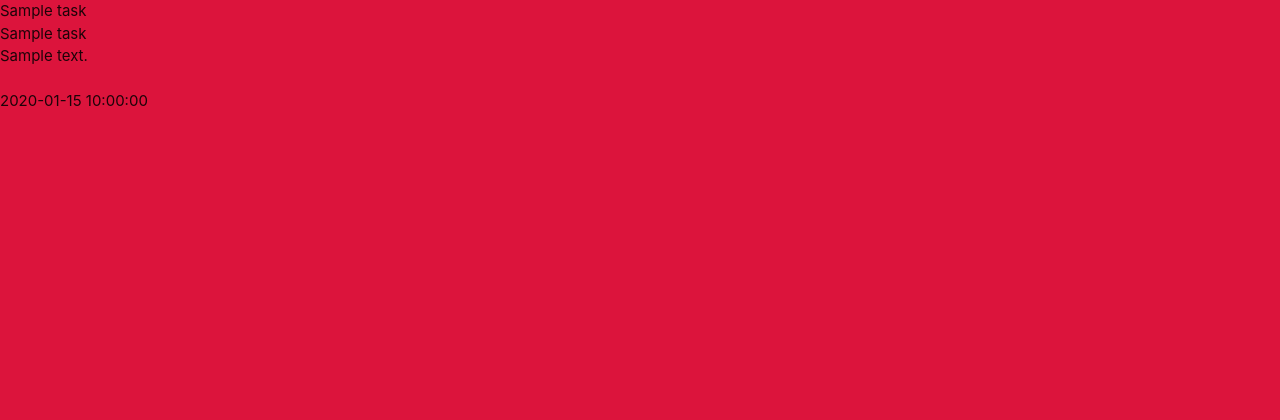
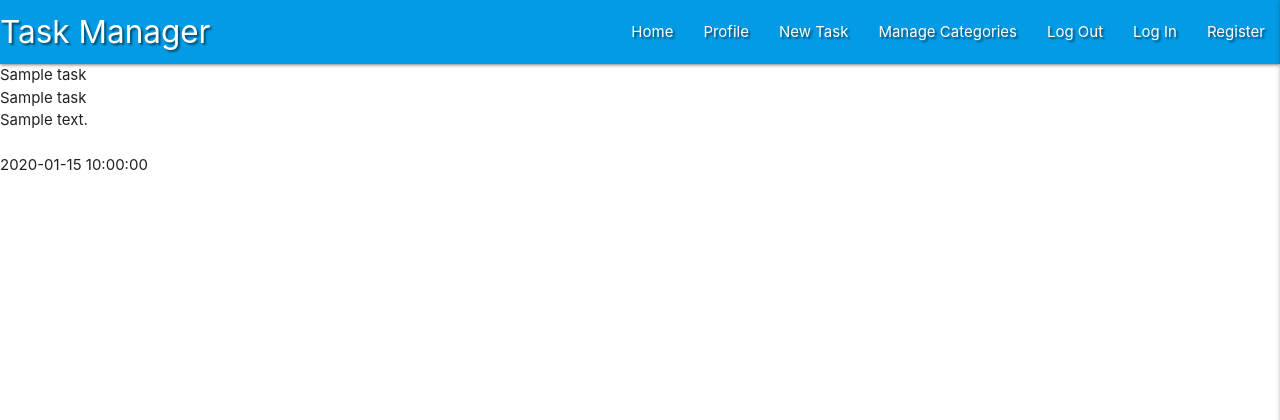
Before and after one commit to RobertMachamud/mini_project_mongo, a Flask app: page / in a window 1280 px wide. Shown: the top 420 px of the page. Run offline with Flask 2, Linux system fonts and the light colour scheme; a database or web service that is not in the repository returns one stand-in record (values such as "Sample title"); some libraries are stand-ins or nearby versions.

Commit message:
added Materialize Nav- and Sidebar

```diff
--- a/static/css/style.css
+++ b/static/css/style.css
@@ -1,4 +1,4 @@
-body
+.text-shadow
 {
-    background: crimson;
+    text-shadow: 2px 2px 2px rgba(0,0,0,.5)
 }
--- a/static/js/script.js
+++ b/static/js/script.js
@@ -1 +1,3 @@
-console.log("Hello hure")
+$(document).ready(function(){
+    $('.sidenav').sidenav({edge: "right"});
+  });
--- a/templates/base.html
+++ b/templates/base.html
@@ -11,6 +11,37 @@
     <title>Document</title>
 </head>
 <body>
+
+    <header>
+        <!-- Top navbar -->
+        <nav class="nav-extended text-shadow light-blue darken-1">
+            <div class="nav-wrapper">
+            <a href="{{ url_for('get_tasks') }}" class="brand-logo">Task Manager</a>
+            <a href="#" data-target="mobile-demo" class="sidenav-trigger right"><i class="fas fa-bars"></i></a>
+            <ul class="right hide-on-med-and-down">
+                <li><a href="{{ url_for('get_tasks') }}">Home</a></li>
+                <li><a href="#">Profile</a></li>
+                <li><a href="#">New Task</a></li>
+                <li><a href="#">Manage Categories</a></li>
+                <li><a href="#">Log Out</a></li>
+                <li><a href="#">Log In</a></li>
+                <li><a href="#">Register</a></li>
+            </ul>
+            </div>
+        </nav>
+        <!-- Mobile Navbar  -->
+        <ul class="sidenav" id="mobile-demo">
+            <li><h4 class="center-align light-blue-text text-darken-4"></h4></li>
+            <li><a href="{{ url_for('get_tasks') }}">Home</a></li>
+            <li><a href="#">Profile</a></li>
+            <li><a href="#">New Task</a></li>
+            <li><a href="#">Manage Categories</a></li>
+            <li><a href="#">Log Out</a></li>
+            <li><a href="#">Log In</a></li>
+            <li><a href="#">Register</a></li>
+        </ul>
+    </header>
+
     {% block content %}
 
     {% endblock %}
```
